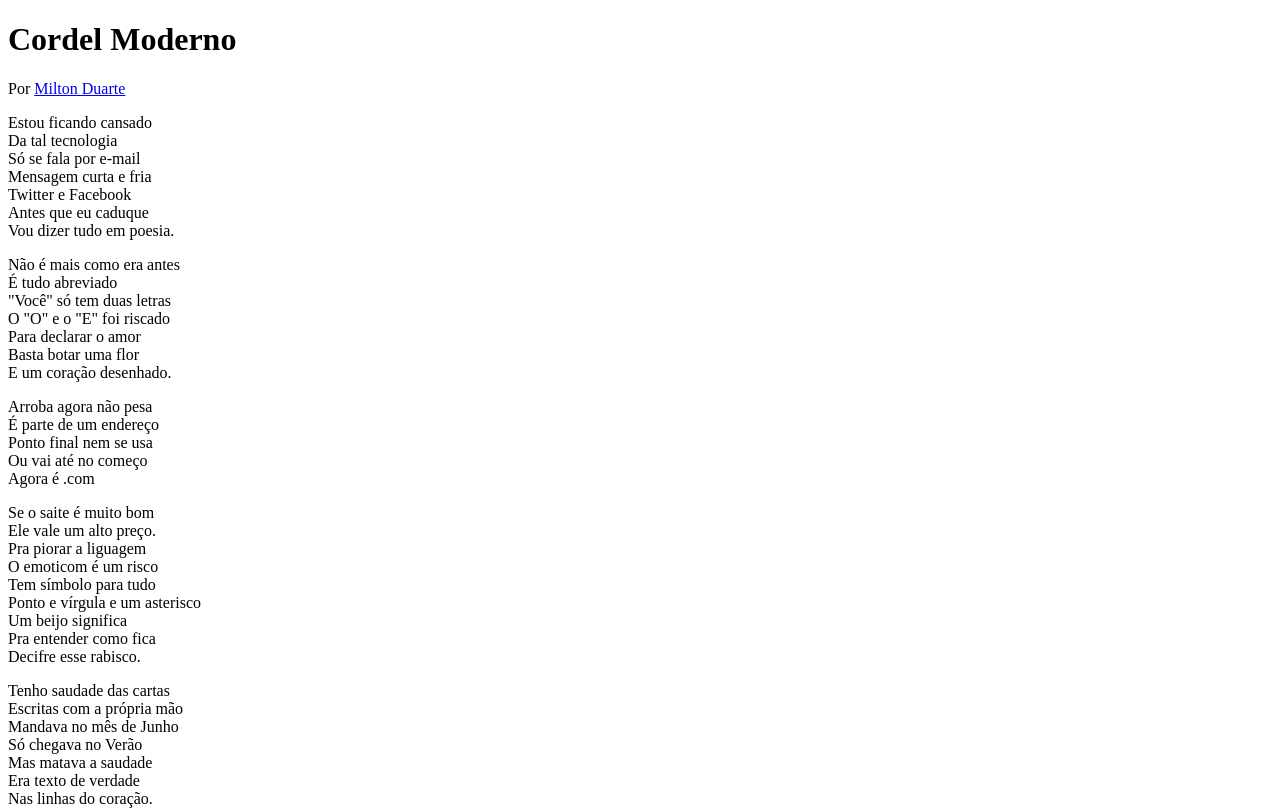
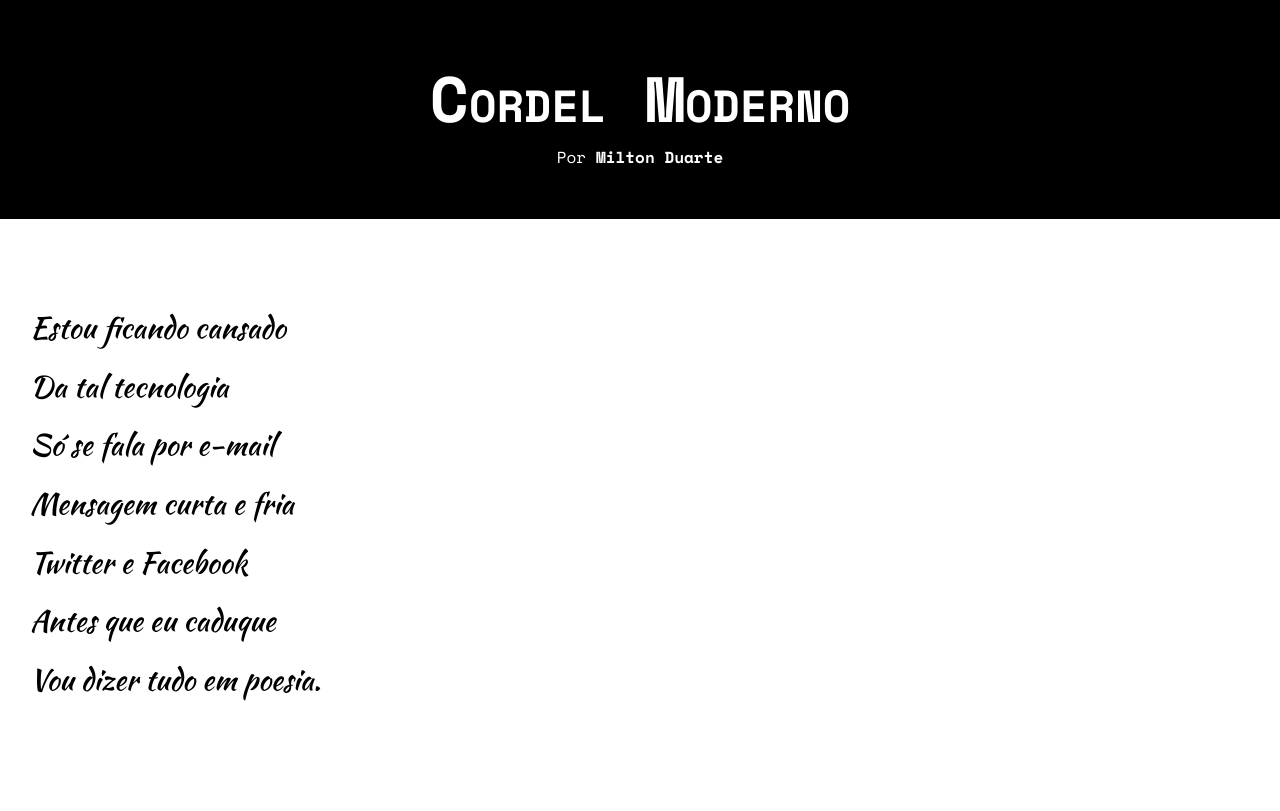
Before and after one commit to igorjosecm/html-css, a plain HTML site: page desafios/d012/index.html in a window 1280 px wide. Shown: the top 811 px of the page. Drawn offline with nearby package versions, Linux system fonts and the light colour scheme.

Commit message:
desafio cordel

```diff
--- a/desafios/d012/index.html
+++ b/desafios/d012/index.html
@@ -14,7 +14,7 @@
         </p>
     </header>
     <main>
-        <section>
+        <section class="normal">
             <p>
                 Estou ficando cansado <br>
                 Da tal tecnologia <br>
@@ -25,7 +25,7 @@
                 Vou dizer tudo em poesia.
             </p>
         </section>
-        <section>
+        <section class="imagem" id="img01">
             <p>
                 Não é mais como era antes <br>
                 É tudo abreviado <br>
@@ -36,7 +36,7 @@
                 E um coração desenhado.
             </p>
         </section>
-        <section>
+        <section class="normal">
             <p>
                 Arroba agora não pesa <br>
                 É parte de um endereço <br>
@@ -56,7 +56,7 @@
                 Decifre esse rabisco.
             </p>
         </section>
-        <section>
+        <section class="imagem" id="img02">
             <p>
                 Tenho saudade das cartas <br>
                 Escritas com a própria mão <br>
@@ -67,7 +67,7 @@
                 Nas linhas do coração.
             </p>
         </section>
-        <section>
+        <section class="normal">
             <p>
                 Agora, escrevo e envio <br>
                 Chegando na mesma hora <br>
--- a/desafios/d012/style.css
+++ b/desafios/d012/style.css
@@ -1 +1,101 @@
 @charset "UTF-8";
+
+@import url('https://fonts.googleapis.com/css2?family=Kaushan+Script&display=swap');
+
+@import url('https://fonts.googleapis.com/css2?family=Space+Mono:wght@400;700&display=swap');
+
+:root{
+    --font1: Verdana, Geneva, Tahoma, sans-serif;
+    --font2: 'Kaushan Script', cursive;
+    --font3: 'Space Mono', monospace;
+}
+
+*{
+    margin: 0px;
+    padding: 0px;
+}
+
+html, body{
+    min-height: 100vh;
+    background-color: darkgrey;
+}
+
+header{
+    background-color: black;
+    color: white;
+    text-align: center;
+    font-family: var(--font3);
+
+}
+
+header > h1{
+    padding-top: 50px;
+    font-variant: small-caps;
+    font-size: 5vw;
+}
+
+header > p{
+    padding-bottom: 50px;
+}
+
+header a, footer a{
+    color: white;
+    text-decoration: none;
+    font-weight: bold;
+}
+
+header a:hover, footer a:hover{
+    text-decoration: underline;
+}
+
+section{
+    padding-top: 10vh;
+    padding-bottom: 10vh;
+    padding-left: 30px;
+    line-height: 2em;
+    font-family: var(--font2);
+    font-size: 22pt
+}
+
+section > p{
+    padding-bottom: 2em;
+}
+
+section.normal{
+    background-color: white;
+    color: black;
+}
+
+section.imagem{
+    background-color: rgb(50, 50, 50);
+    color: white;
+    box-shadow: inset 6px 6px 13px 0px rgba(0, 0, 0, 0.493);
+    background-size: cover;
+    background-attachment: fixed;
+}
+
+section.imagem > p{
+    display: inline-block;
+    padding: 20px;
+    background-color: rgba(0, 0, 0, 0.50);
+    text-shadow: 1px 1px 0px rgba(0, 0, 0, 0.5);
+    border-radius: 2px;
+}
+
+section#img01{
+    background-image: url("imagens/background001.jpg");
+    background-position: right center;
+}
+
+section#img02{
+    background-image: url("imagens/background002.jpg");
+    background-position: right center;
+}
+
+footer{
+    background-color: black;
+    color: white;
+    text-align: center;
+    padding: 10px;
+    font-family: var(--font3);
+}
```
